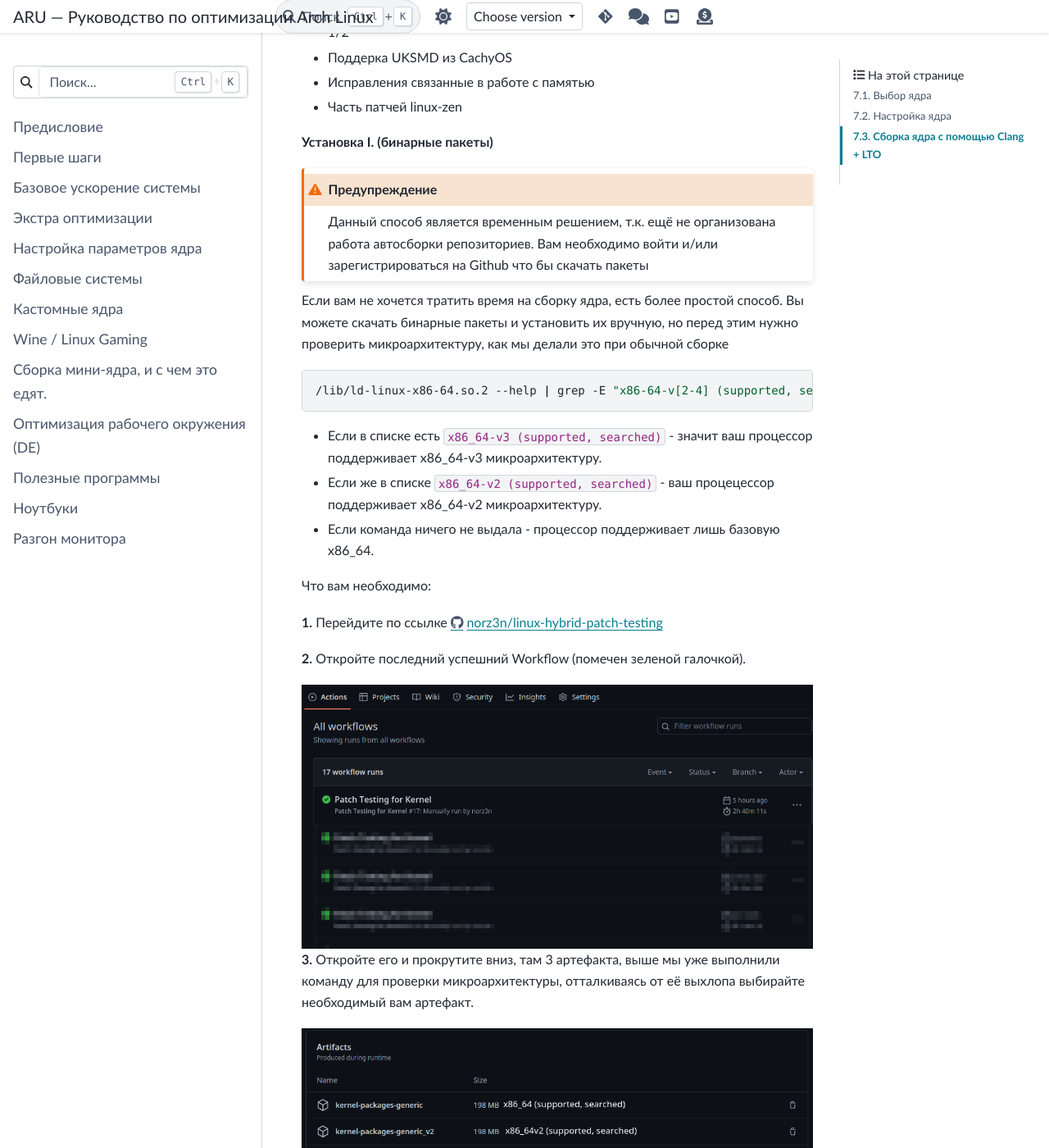
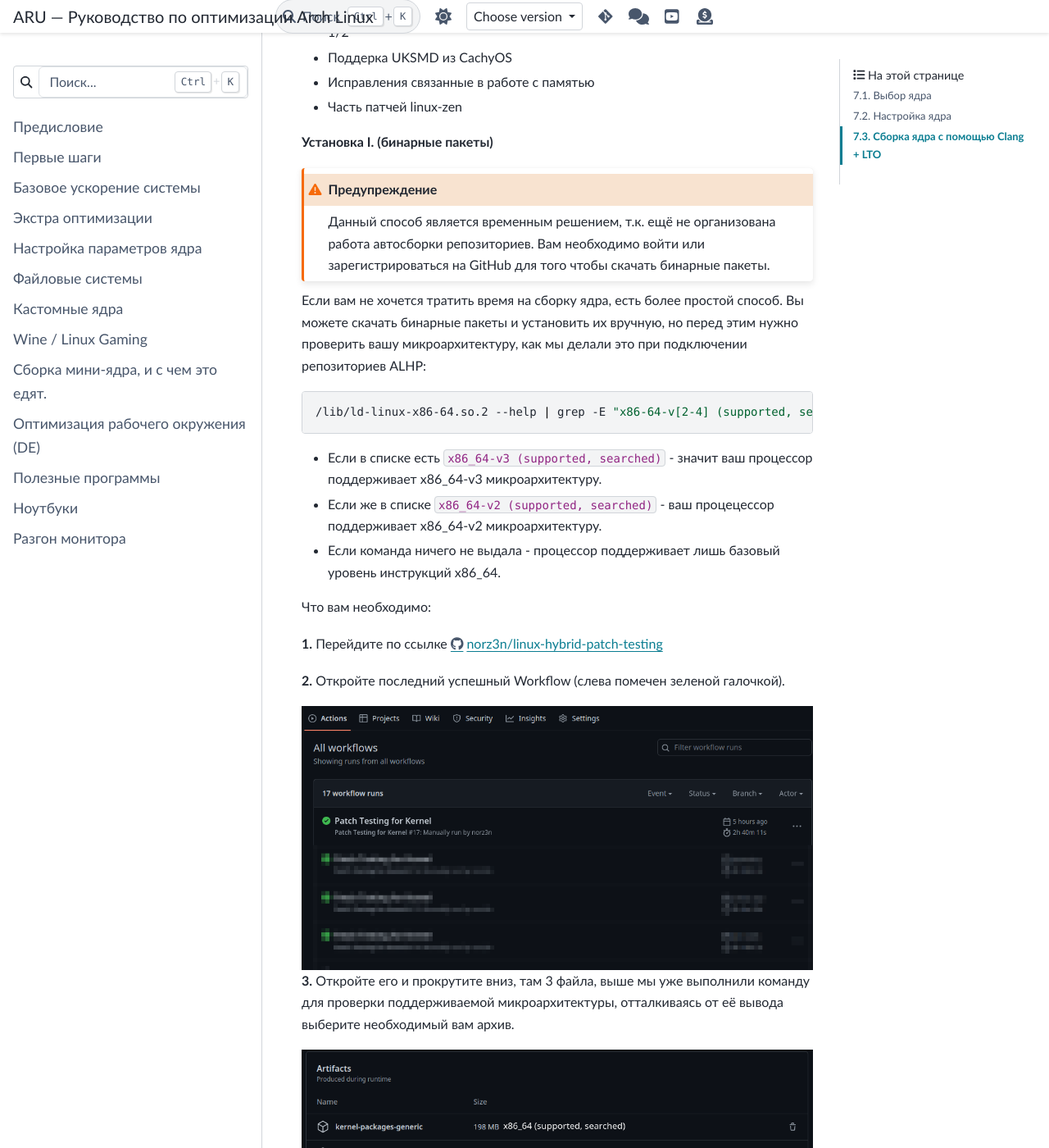
Before and after one commit to ventureoo/ARU, a Sphinx documentation site: the page built from docs/source/custom-kernels.rst, in a window 1280 px wide and 1400 px high, scrolled down 10446 px. Shown: the whole window at 82% size. Built offline with Sphinx 7.4.7 and the PyData theme 0.15.4, drawn with Linux system fonts in a browser that asks for light colours; some of the changed text lies outside the part shown.

Commit message:
custom-kernels: Some fixes

```diff
--- a/docs/source/custom-kernels.rst
+++ b/docs/source/custom-kernels.rst
@@ -471,12 +471,13 @@ linux-hybrid
 
 .. warning:: Данный способ является временным решением, т.к. ещё не
    организована работа автосборки репозиториев. Вам необходимо войти
-   и/или зарегистрироваться на Github что бы скачать пакеты
+   или зарегистрироваться на GitHub для того чтобы скачать бинарные
+   пакеты.
 
 Если вам не хочется тратить время на сборку ядра, есть более простой
 способ. Вы можете скачать бинарные пакеты и установить их вручную, но
-перед этим нужно проверить микроархитектуру, как мы делали это при
-обычной сборке ::
+перед этим нужно проверить вашу микроархитектуру, как мы делали это
+при подключении репозиториев ALHP::
 
   /lib/ld-linux-x86-64.so.2 --help | grep -E "x86-64-v[2-4] (supported, searched)"
 
@@ -486,33 +487,33 @@ linux-hybrid
 - Если же в списке ``x86_64-v2 (supported, searched)`` - ваш
   процецессор поддерживает x86_64-v2 микроархитектуру.
 
-- Если команда ничего не выдала - процессор поддерживает лишь базовую
-  x86_64.
+- Если команда ничего не выдала - процессор поддерживает лишь базовый
+  уровень инструкций x86_64.
 
 Что вам необходимо:
 
 **1.** Перейдите по ссылке https://github.com/norz3n/linux-hybrid-patch-testing/actions
 
-**2.** Откройте последний успешний Workflow (помечен зеленой
+**2.** Откройте последний успешный Workflow (слева помечен зеленой
 галочкой).
 
 .. image:: images/linux-hybrid-action-page.png
 
-**3.** Откройте его и прокрутите вниз, там 3 артефакта, выше мы уже
-выполнили команду для проверки микроархитектуры, отталкиваясь от её
-выхлопа выбирайте необходимый вам артефакт.
+**3.** Откройте его и прокрутите вниз, там 3 файла, выше мы уже
+выполнили команду для проверки поддерживаемой микроархитектуры,
+отталкиваясь от её вывода выберите необходимый вам архив.
 
 .. image:: images/linux-hybrid-action-page-artifacts.png
 
 **4.** После загрузки, распакуйте скачанный zip-архив в любое удобное для вас место.
 
-**5.** Откройте терминал в папке с куда вы распаковали содержимое
-и выполните данную команду::
+**5.** Откройте терминал в папке куда вы распаковали архив и выполните
+данную команду::
 
   sudo pacman -U linux-hybrid*.pkg.tar.zst
 
 Она установит пакеты ``linux-hybrid`` и ``linux-hybrid-headers``.
-После установки, выполните команду ниже, что бы обновить загрузчик::
+После установки, выполните команду ниже, чтобы обновить загрузчик::
 
   sudo grub-mkconfig -o /boot/grub/grub.cfg
 
```
